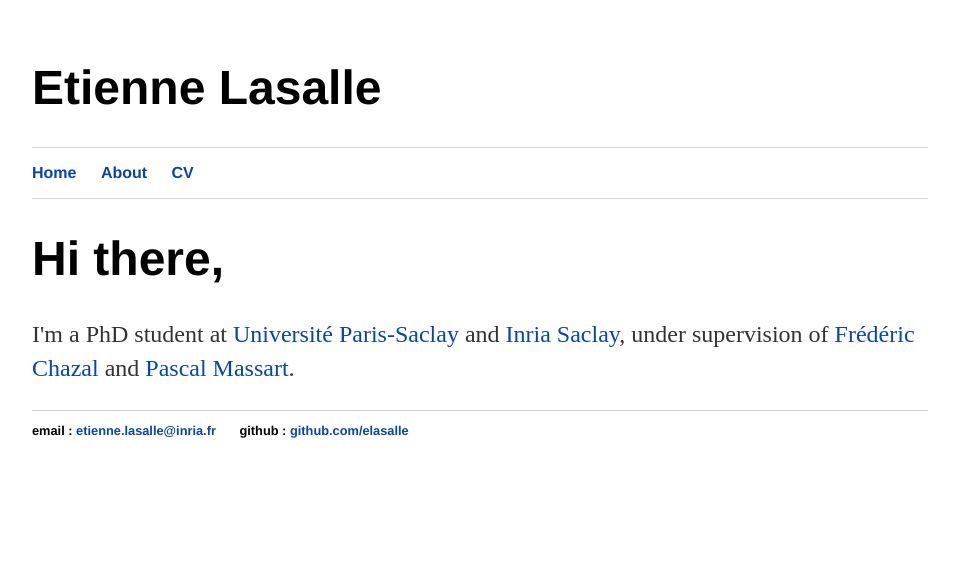
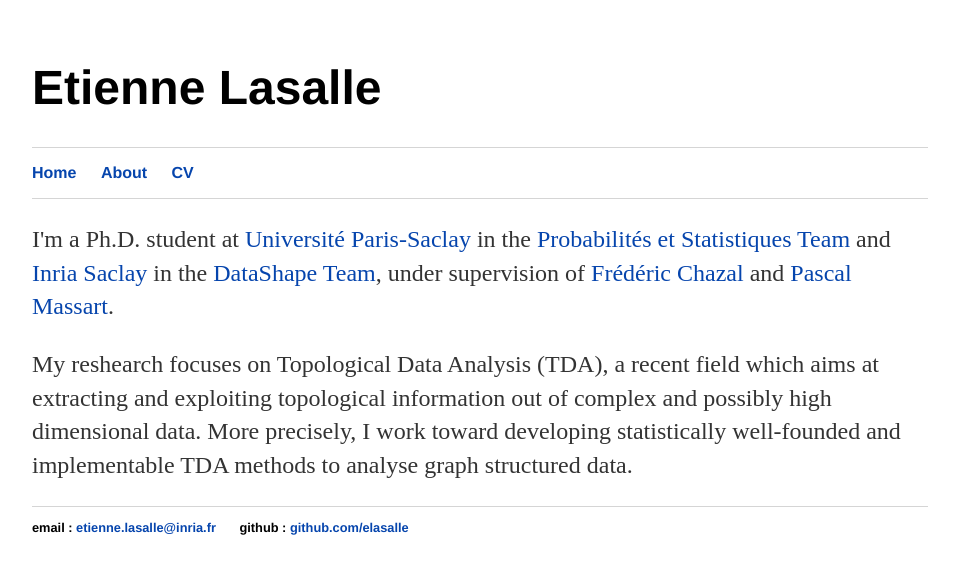
Before and after one commit to elasalle/elasalle.github.io, a Jekyll site: the page built from index.html, in a window 1280 px wide. Shown: the top 574 px of the page, without its empty margins (160-1119 px from the left). Built offline with Jekyll 4.4.1, drawn with Linux system fonts in a browser that asks for light colours.

Commit message:
Update index.html

```diff
--- a/index.html
+++ b/index.html
@@ -3,10 +3,11 @@ layout: default
 title: Etienne Lasalle
 ---
 <div class="blurb">
-	<h1>Hi there,</h1>
-	<p>I'm a PhD student at <a href="https://www.universite-paris-saclay.fr/">Université Paris-Saclay</a>
-	    	and <a href="https://www.inria.fr/fr/centre-inria-saclay-ile-de-france">Inria Saclay</a>,
+	<p>I'm a Ph.D. student at <a href="https://www.universite-paris-saclay.fr/">Université Paris-Saclay</a> in the <a href="https://www.imo.universite-paris-saclay.fr/-Probabilites-et-Statistiques-">Probabilités et Statistiques Team</a>
+	    	and <a href="https://www.inria.fr/fr/centre-inria-saclay-ile-de-france">Inria Saclay</a> in the <a href="https://team.inria.fr/datashape/">DataShape Team</a>,
 		under supervision of <a href="https://geometrica.saclay.inria.fr/team/Fred.Chazal/">Frédéric Chazal</a>
 		and <a href="http://massart.pascal.free.fr/Site/Home.html">Pascal Massart</a>.
 	</p>
+	<p> My reshearch focuses on Topological Data Analysis (TDA), a recent field which aims at extracting and exploiting topological information out of complex and possibly high dimensional data.
+		More precisely, I work toward developing statistically well-founded and implementable TDA methods to analyse graph structured data.
 </div><!-- /.blurb -->
```
